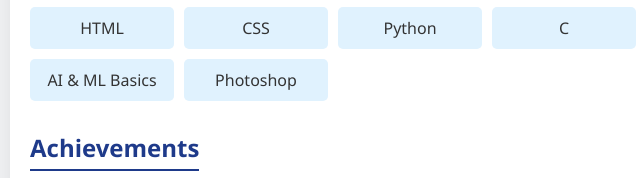
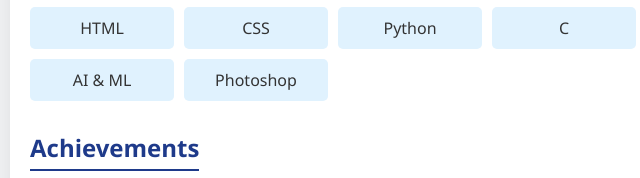
Before and after one commit to Mohd-Zafar-Learner/Portfolio-website, a plain HTML site: page index.html in a window 1280 px wide. Shown: the part 398-576 px from the top of the page, 440-1080 px from the left. Drawn offline with Linux system fonts and the light colour scheme.

Commit message:
Fix HTML encoding issues in index.html

```diff
--- a/index.html
+++ b/index.html
@@ -417,7 +417,7 @@
           <div class="skill">Python</div>
           <div class="skill">C</div>
           <div class="skill">Git & GitHub</div>
-          <div class="skill">AI & ML Basics</div>
+          <div class="skill">AI & ML </div>
           <div class="skill">Photoshop</div>
         </div>
       </section>
```
